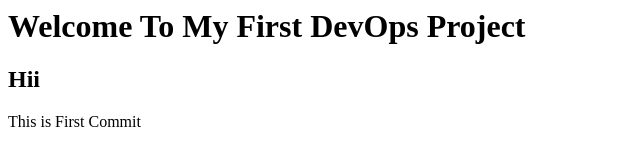
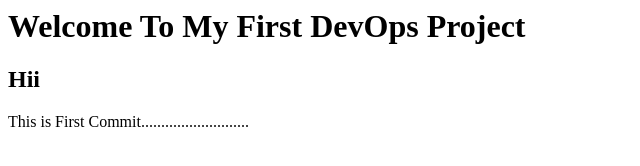
Before and after one commit to rajandubey/DevOps-Project1, a plain HTML site: page index.html in a window 1280 px wide. Shown: the full height of the page, 0-640 px from the left. Drawn offline with Linux system fonts and the light colour scheme.

Commit message:
Update index.html
ffff

```diff
--- a/index.html
+++ b/index.html
@@ -2,4 +2,4 @@
 <h2>Hii</h2>
 
 
-<p>This is First Commit</p>
+<p>This is First Commit...........................</p>
```
